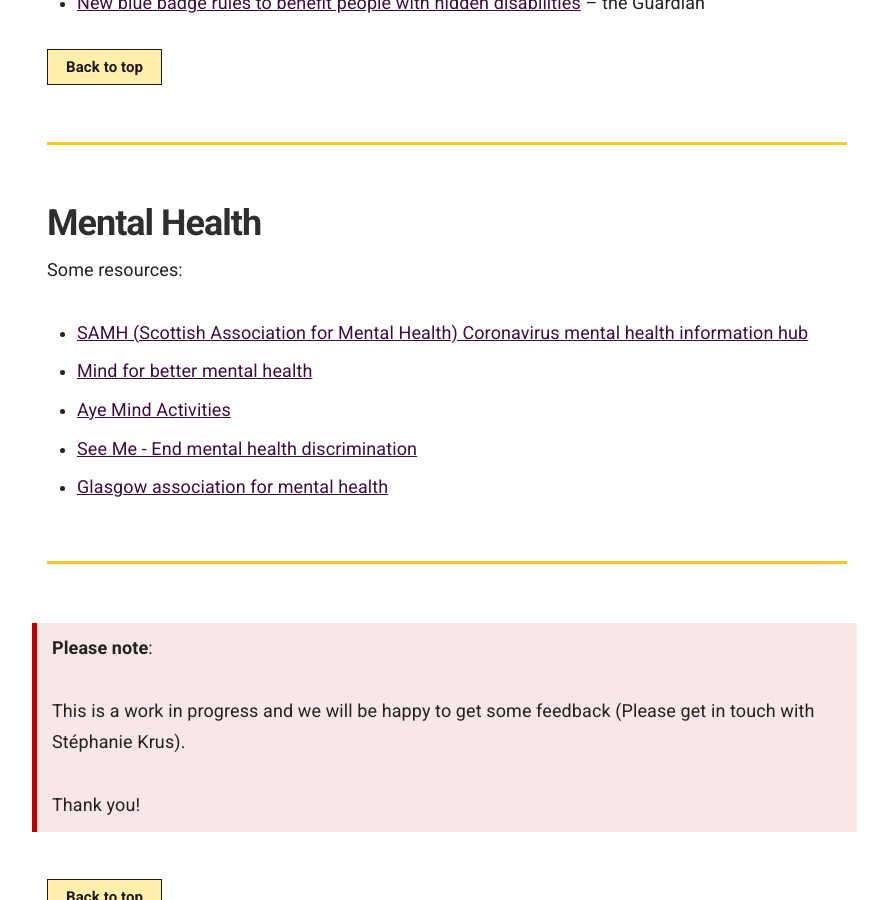
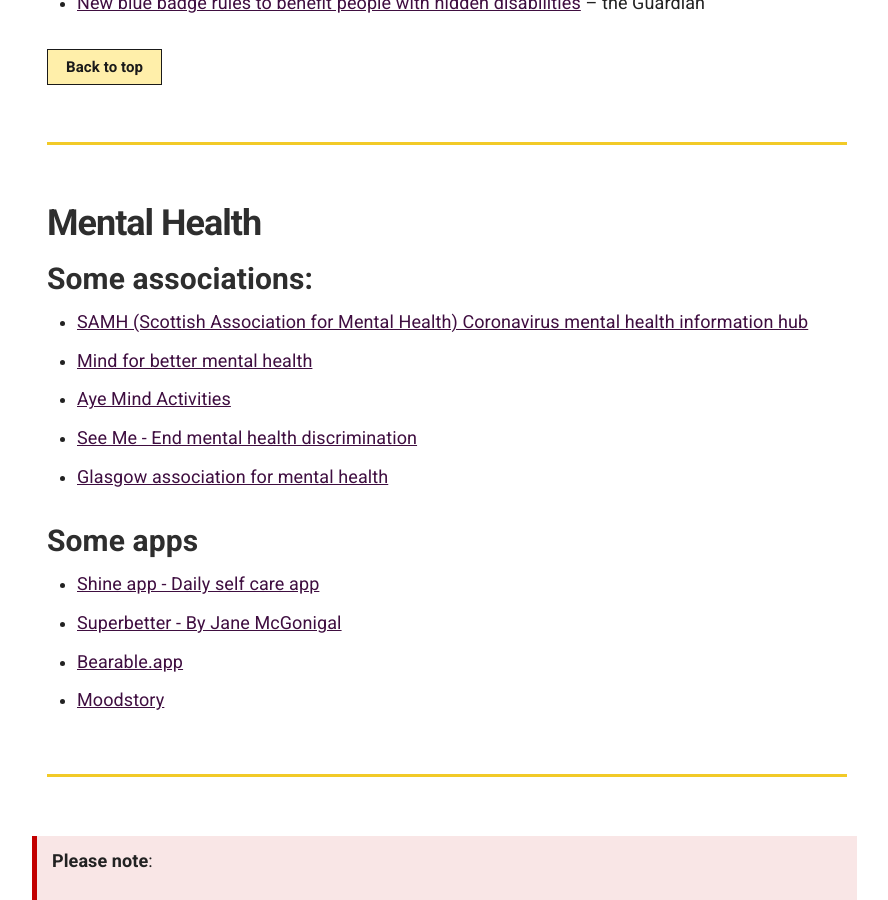
Before and after one commit to numbat70/inclusion2021, a Jekyll site: the page built from _docs/accessibility/advice-specific.md, in a window 1280 px wide and 900 px high, scrolled down 26950 px. Shown: the whole window, without its empty margins (343-1231 px from the left). Built offline with Jekyll 4.4.1, drawn with Linux system fonts in a browser that asks for light colours.

Commit message:
add mental health apps

```diff
--- a/_docs/accessibility/advice-specific.md
+++ b/_docs/accessibility/advice-specific.md
@@ -541,13 +541,22 @@ You can get involved, [they provide material on their website](https://www.notev
 
 ## Mental Health
 
-Some resources:
+### Some associations:
 <ul>
 <li><a href="https://www.samh.org.uk/about-mental-health/self-help-and-wellbeing/coronavirus-information-hub" target="_blank" rel="noopener">SAMH (Scottish Association for Mental Health) Coronavirus mental health information hub</a></li>
 <li><a href="https://www.mind.org.uk/information-support/" target="_blank" rel="noopener">Mind for better mental health</a></li>
 <li><a href="http://ayemind.com/" target="_blank" rel="noopener">Aye Mind Activities</a></li>
 <li><a href="https://www.seemescotland.org/" target="_blank" rel="noopener">See Me - End mental health discrimination</a></li>
 <li><a href="https://www.gamh.org.uk/" target="_blank" rel="noopener">Glasgow association for mental health</a></li>
+</ul>
+
+
+### Some apps
+<ul>
+<li><a href="https://www.theshineapp.com/" target="_blank" rel="noopener">Shine app - Daily self care app</a></li>
+<li><a href="https://www.superbetter.com/" target="_blank" rel="noopener">Superbetter - By Jane McGonigal</a></li>
+<li><a href="https://bearable.app" target="_blank" rel="noopener">Bearable.app</a></li>
+<li><a href="https://moodstories.com/" target="_blank" rel="noopener">Moodstory</a></li>
 </ul>
 
 <hr class="big">
```
